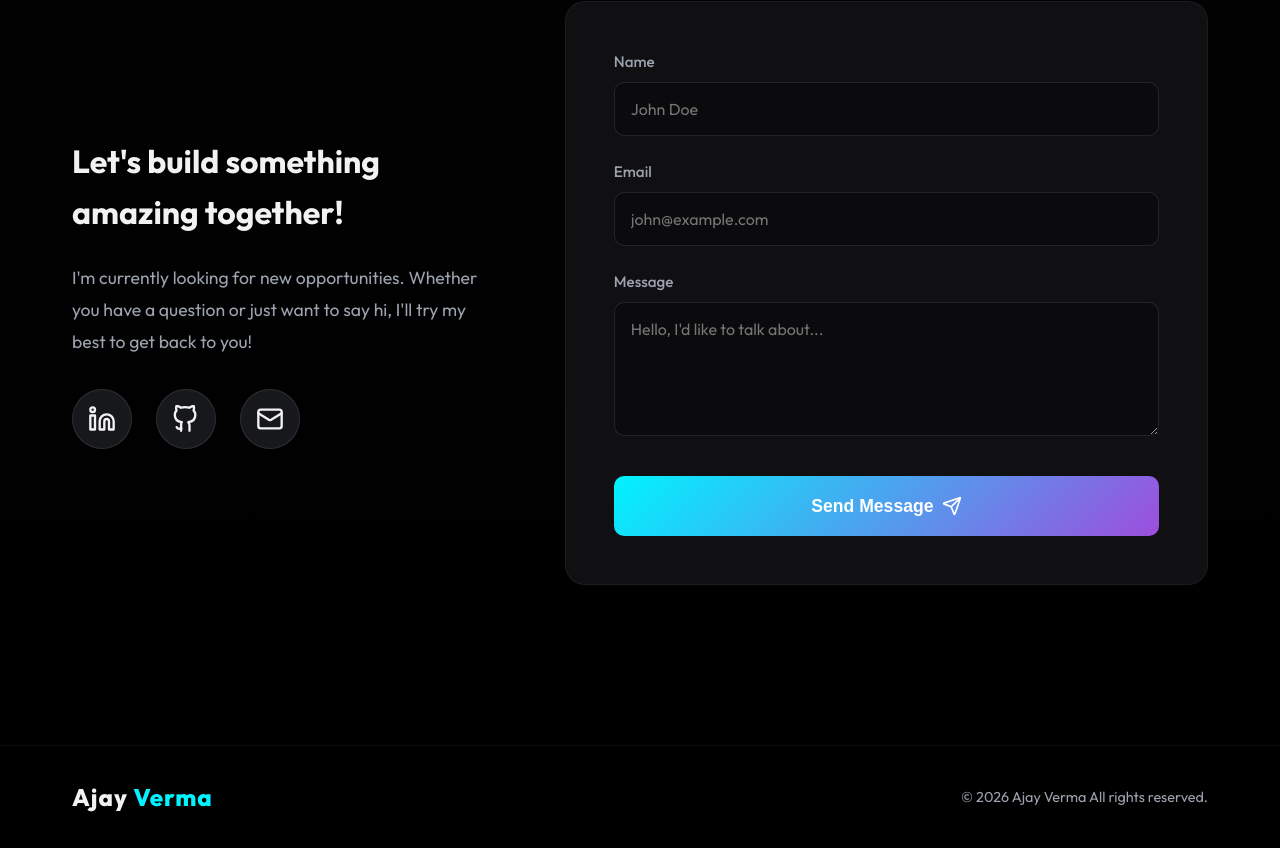
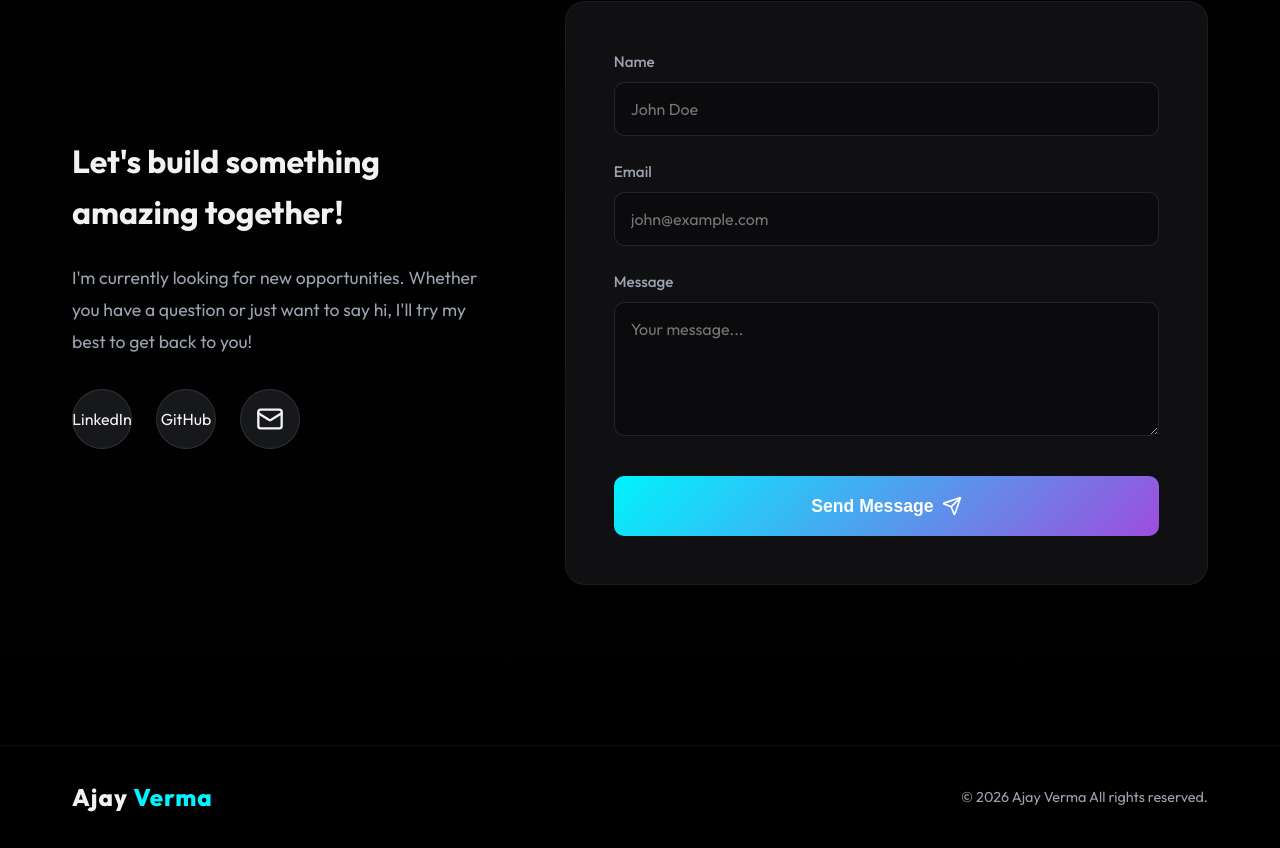
Before and after one commit to Ajayverma001/portfolio, a React app: page / in a window 1280 px wide. Shown: the part 6104-6952 px from the top of the page. Built offline with nearby package versions, Linux system fonts and the light colour scheme; the HTML template or start-up script is replaced by a standard one.

Commit message:
first commit

```diff
--- a/package.json
+++ b/package.json
@@ -10,6 +10,7 @@
     "preview": "vite preview"
   },
   "dependencies": {
+    "@emailjs/browser": "^4.4.1",
     "framer-motion": "^12.38.0",
     "lucide-react": "^1.11.0",
     "react": "^19.2.5",
--- a/src/components/Contact.jsx
+++ b/src/components/Contact.jsx
@@ -1,36 +1,31 @@
 import { motion } from 'framer-motion';
 import { Send, Mail } from 'lucide-react';
-import { useState } from 'react';
+import { useState, useRef } from 'react';
+import emailjs from '@emailjs/browser';
 import './Contact.css';
 
 const Contact = () => {
   const [status, setStatus] = useState('');
+  const form = useRef();
 
-  const handleSubmit = async (event) => {
-    event.preventDefault();
+  const handleSubmit = (e) => {
+    e.preventDefault();
     setStatus('Sending...');
 
-    const formData = new FormData(event.target);
-    // Be sure to replace this with your actual Web3Forms access key
-    formData.append("access_key", "YOUR_ACCESS_KEY_HERE");
-
-    try {
-      const response = await fetch("https://api.web3forms.com/submit", {
-        method: "POST",
-        body: formData
-      });
-
-      const data = await response.json();
-
-      if (data.success) {
-        setStatus('Message sent successfully! ✅');
-        event.target.reset();
-      } else {
-        setStatus('Failed to send message. ❌');
-      }
-    } catch (error) {
-      setStatus('Error occurred while sending. ❌');
-    }
+    emailjs.sendForm(
+      'service_73pstxp',
+      'template_006xuar',
+      form.current,
+      '3orYo0U1b764U85DK'
+    )
+    .then(() => {
+      setStatus('Message sent successfully! ✅');
+      e.target.reset();
+    })
+    .catch((error) => {
+      console.log(error);
+      setStatus('Failed to send message. ❌');
+    });
 
     setTimeout(() => setStatus(''), 5000);
   };
@@ -57,21 +52,17 @@ const Contact = () => {
             transition={{ duration: 0.6 }}
           >
             <h3>Let's build something amazing together!</h3>
-            <p>I'm currently looking for new opportunities. Whether you have a question or just want to say hi, I'll try my best to get back to you!</p>
+            <p>
+              I'm currently looking for new opportunities. Whether you have a
+              question or just want to say hi, I'll try my best to get back to you!
+            </p>
 
             <div className="social-links">
               <a href="https://www.linkedin.com/in/ajay-verma-ab7664330/" target="_blank" rel="noreferrer" className="social-icon glow-on-hover">
-                <svg xmlns="http://www.w3.org/2000/svg" width="28" height="28" viewBox="0 0 24 24" fill="none" stroke="currentColor" strokeWidth="2" strokeLinecap="round" strokeLinejoin="round">
-                  <path d="M16 8a6 6 0 0 1 6 6v7h-4v-7a2 2 0 0 0-2-2 2 2 0 0 0-2 2v7h-4v-7a6 6 0 0 1 6-6z"></path>
-                  <rect x="2" y="9" width="4" height="12"></rect>
-                  <circle cx="4" cy="4" r="2"></circle>
-                </svg>
+                LinkedIn
               </a>
               <a href="https://github.com/Ajayverma001" target="_blank" rel="noreferrer" className="social-icon glow-on-hover">
-                <svg xmlns="http://www.w3.org/2000/svg" width="28" height="28" viewBox="0 0 24 24" fill="none" stroke="currentColor" strokeWidth="2" strokeLinecap="round" strokeLinejoin="round">
-                  <path d="M15 22v-4a4.8 4.8 0 0 0-1-3.26c3-.3 6-1.5 6-6.3a5.4 5.4 0 0 0-1.5-3.8 5.4 5.4 0 0 0 .1-3.7s-1.2-.4-3.9 1.4a13.3 13.3 0 0 0-7 0c-2.7-1.8-3.9-1.4-3.9-1.4a5.4 5.4 0 0 0 .1 3.7 5.4 5.4 0 0 0-1.5 3.8c0 4.8 3 6 6 6.3-.3.3-.6.8-.6 1.5V22"></path>
-                  <path d="M8 20c0 0-3 1-4-1"></path>
-                </svg>
+                GitHub
               </a>
               <a href="mailto:verajay426@gmail.com" className="social-icon glow-on-hover">
                 <Mail size={28} />
@@ -80,26 +71,27 @@ const Contact = () => {
           </motion.div>
 
           <motion.form
+            ref={form}
+            onSubmit={handleSubmit}
             className="contact-form glass"
             initial={{ opacity: 0, x: 50 }}
             whileInView={{ opacity: 1, x: 0 }}
             viewport={{ once: true }}
             transition={{ duration: 0.6 }}
-            onSubmit={handleSubmit}
           >
             <div className="form-group">
-              <label htmlFor="name">Name</label>
-              <input type="text" id="name" name="name" placeholder="John Doe" required />
+              <label>Name</label>
+              <input type="text" name="name" placeholder="John Doe" required />
             </div>
 
             <div className="form-group">
-              <label htmlFor="email">Email</label>
-              <input type="email" id="email" name="email" placeholder="john@example.com" required />
+              <label>Email</label>
+              <input type="email" name="email" placeholder="john@example.com" required />
             </div>
 
             <div className="form-group">
-              <label htmlFor="message">Message</label>
-              <textarea id="message" name="message" rows="5" placeholder="Hello, I'd like to talk about..." required></textarea>
+              <label>Message</label>
+              <textarea name="message" rows="5" placeholder="Your message..." required></textarea>
             </div>
 
             <button type="submit" className="submit-btn glow-on-hover" disabled={status === 'Sending...'}>
@@ -109,7 +101,15 @@ const Contact = () => {
             </button>
 
             {status && status !== 'Sending...' && (
-              <p className="form-status" style={{textAlign: 'center', color: status.includes('✅') ? '#00ffaa' : '#ff007f'}}>{status}</p>
+              <p
+                className="form-status"
+                style={{
+                  textAlign: 'center',
+                  color: status.includes('✅') ? '#00ffaa' : '#ff007f'
+                }}
+              >
+                {status}
+              </p>
             )}
           </motion.form>
         </div>
```
Also changed, not shown: 1 other file (tests, documents, lock files or other folders).
